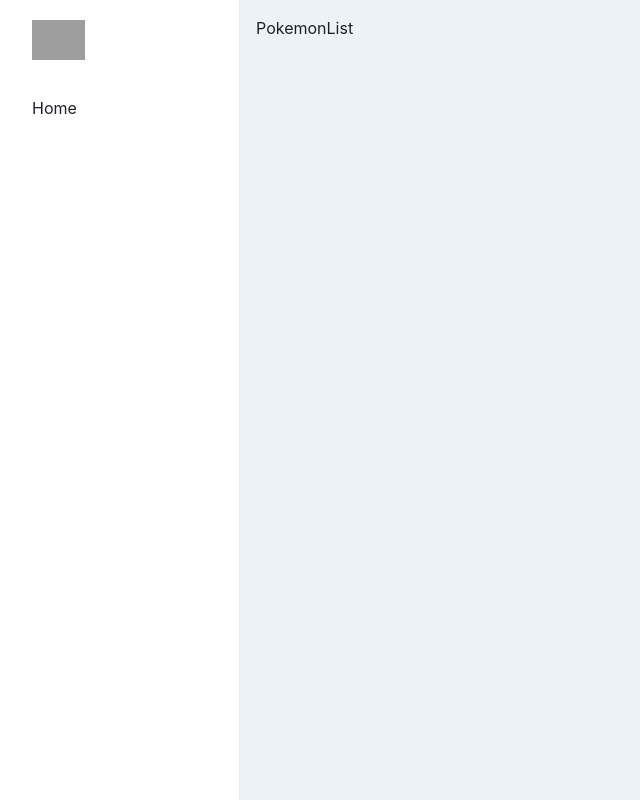
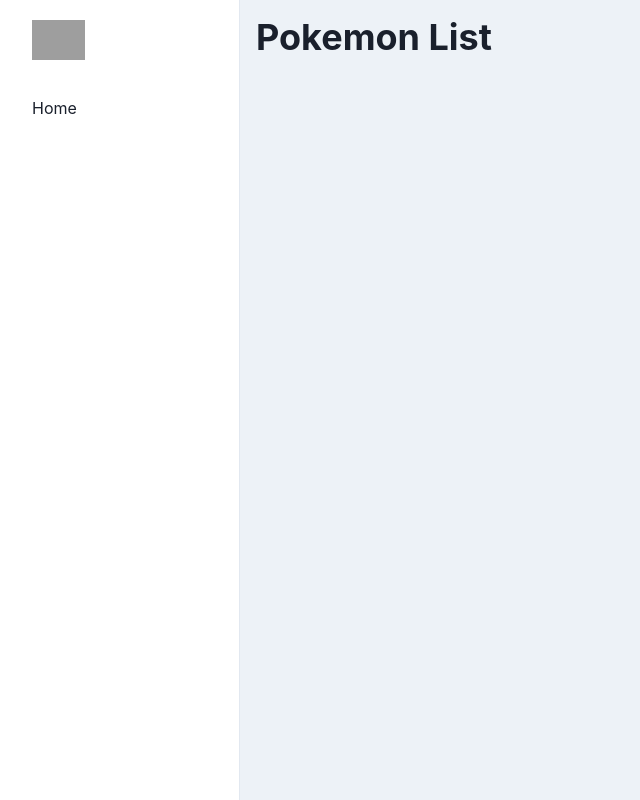
Before and after one commit to Ray-03/pokemon-react-app, a React (Create React App) app: page / in a window 1280 px wide. Shown: the whole page, without its empty margins (0-640 px from the left). Built offline with nearby package versions, Linux system fonts and the light colour scheme; grey boxes are pictures that could not be loaded.

Commit message:
create pokemon data state

```diff
--- a/src/components/views/PokemonList.tsx
+++ b/src/components/views/PokemonList.tsx
@@ -22,7 +22,12 @@
 }
 
 const PokemonList = () => {
-  return <div>PokemonList</div>
+  const [pokemonData, setPokemonData] = useState<Array<PokemonNameUrlProps>>([])
+  return (
+    <>
+      <Heading>Pokemon List</Heading>
+    </>
+  )
 }
 
 export default PokemonList
```
